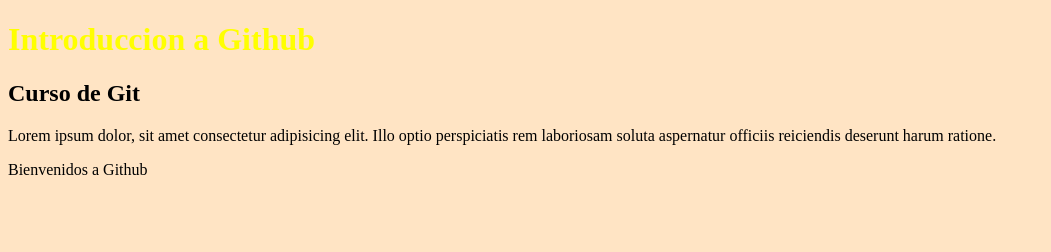
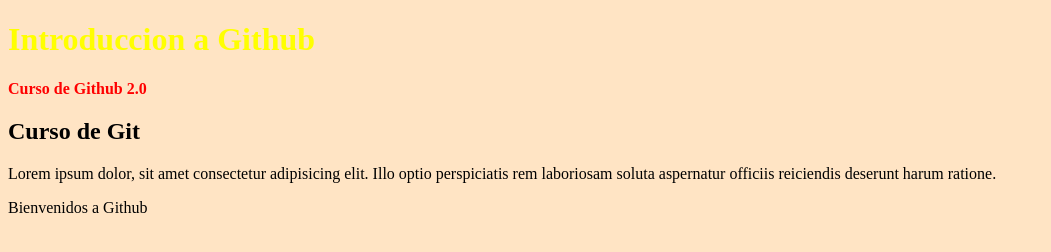
Before and after one commit to AgustY-03/Prueba_2023, a plain HTML site: page index.html in a window 1280 px wide. Shown: the whole page, without its empty margins (0-1051 px from the left). Drawn offline with Linux system fonts and the light colour scheme.

Commit message:
Agregue una etiqueta strong y estilos desde el pasado

```diff
--- a/index.html
+++ b/index.html
@@ -9,6 +9,7 @@
 </head>
 <body>
     <h1>Introduccion a Github</h1>
+    <strong>Curso de Github 2.0</strong>
     <h2>Curso de Git</h2>
     <p>Lorem ipsum dolor, sit amet consectetur adipisicing elit. Illo optio perspiciatis rem laboriosam soluta aspernatur officiis reiciendis deserunt harum ratione.</p>
     <marquee behavior="alternate" direction="right">Bienvenidos a Github</marquee>
--- a/style.css
+++ b/style.css
@@ -1,5 +1,9 @@
 body{
     background-color: bisque;
+}
+
+strong{
+    color: red;
 }
 
 h1{
```
